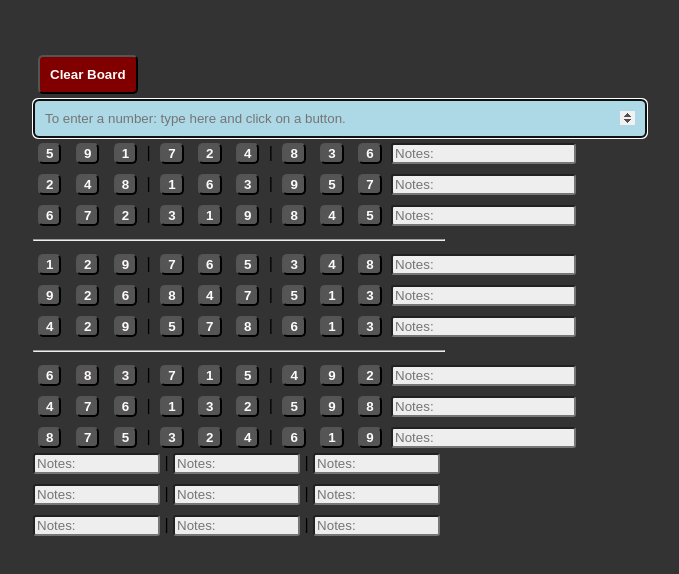
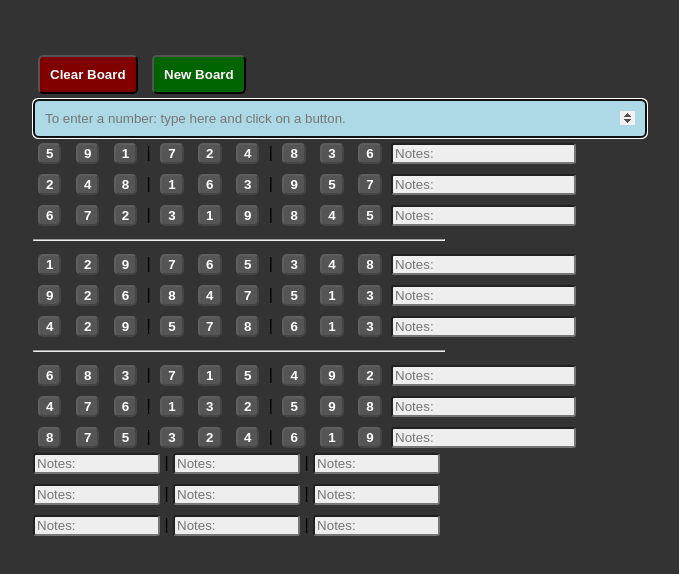
Before and after one commit to hchiam/sudoku-test, a plain HTML site: page index.html in a window 1280 px wide. Shown: the whole page, without its empty margins (17-696 px from the left). Drawn offline with Linux system fonts and the light colour scheme.

Commit message:
New Board button

```diff
--- a/index.html
+++ b/index.html
@@ -14,6 +14,7 @@
   </head>
   <body>
     <button id="clear-board" onclick="clearBoard()">Clear Board</button>
+    <button id="fill-board" onclick="fillBoard()">New Board</button>
     <div>
       <input id="input"
              type="number"
--- a/script.js
+++ b/script.js
@@ -1,3 +1,8 @@
+window.onload = function() {
+  fillBoard();
+  document.getElementById("input").focus();
+};
+
 function set(id) {
   var input = document.getElementById('input').value;
   var reg = /^\d+$/;
@@ -56,15 +61,13 @@ function fillBoard() {
   for (var j=0; j<9; j++) {
     for (var k=0; k<9; k++) {
       var index = (j+1) + '' + (k+1);
+      document.getElementById(index).disabled = true;
+      document.getElementById(index).style.background = '#555';
+      document.getElementById(index).style.color = 'white';
       document.getElementById(index).innerHTML = boardRepresentation[j][k];
     }
   }
 }
-
-window.onload = function() {
-  fillBoard();
-  document.getElementById("input").focus();
-};
 
 function clearBoard() {
   var boardRepresentation = [
@@ -73,6 +76,9 @@ function clearBoard() {
   for (var j=0; j<9; j++) {
     for (var k=0; k<9; k++) {
       var index = (j+1) + '' + (k+1);
+      document.getElementById(index).disabled = false;
+      document.getElementById(index).style.background = '#555';
+      document.getElementById(index).style.color = 'white';
       document.getElementById(index).innerHTML = '&nbsp;';
     }
   }
--- a/style.css
+++ b/style.css
@@ -25,9 +25,17 @@ button {
   background: lightblue;
 }
 
+#clear-board,
+#fill-board {
+  padding: 10px;
+}
+
 #clear-board {
-  padding: 10px;
   background: maroon;
+}
+
+#fill-board {
+  background: darkgreen;
 }
 
 input[placeholder~="Notes:"] {
```
